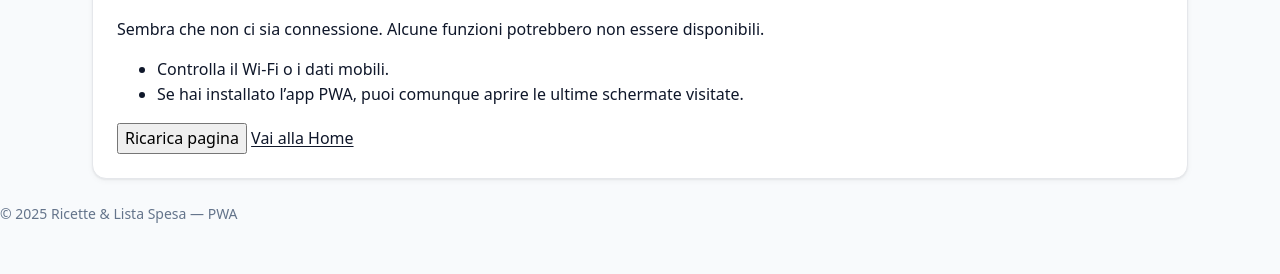
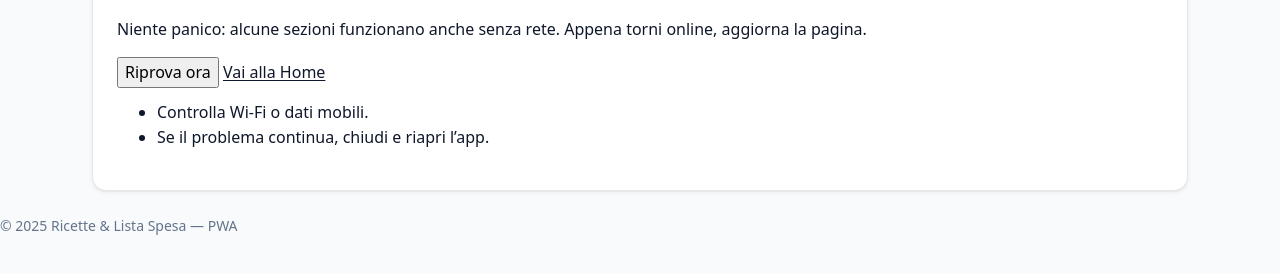
Before and after one commit to Salvatore251086/ricette-lista-spesa, a plain HTML site: page offline.html in a window 1280 px wide. Shown: the part 328-602 px from the top of the page. Drawn offline with Linux system fonts and the light colour scheme.

Commit message:
Update offline.html

```diff
--- a/offline.html
+++ b/offline.html
@@ -5,17 +5,16 @@
   <meta name="viewport" content="width=device-width, initial-scale=1" />
 
   <title>Sei offline | Ricette & Lista Spesa</title>
-  <meta name="description" content="Sei offline. Riprova quando avrai connessione. L’app PWA funziona anche senza rete per le schermate già aperte." />
-
-  <!-- Canonical -->
-  <link rel="canonical" href="https://salvatore251086.github.io/ricette-lista-spesa/offline.html" />
+  <meta name="description" content="Sembra che tu sia offline. Torna online per usare tutte le funzioni dell’app Ricette & Lista Spesa." />
+  <!-- Evita indicizzazione della pagina offline -->
+  <meta name="robots" content="noindex, nofollow, noarchive" />
 
   <!-- Open Graph -->
   <meta property="og:type" content="website">
   <meta property="og:locale" content="it_IT">
   <meta property="og:site_name" content="Ricette & Lista Spesa">
   <meta property="og:title" content="Sei offline">
-  <meta property="og:description" content="Riconnèttiti per usare tutte le funzionalità. La PWA mostra comunque le schermate salvate.">
+  <meta property="og:description" content="Niente paura: appena torni online riprendi da dove eri.">
   <meta property="og:url" content="https://salvatore251086.github.io/ricette-lista-spesa/offline.html">
   <meta property="og:image" content="https://salvatore251086.github.io/ricette-lista-spesa/assets/icons/icon-512.png">
   <meta property="og:image:width" content="512">
@@ -24,7 +23,7 @@
   <!-- Twitter -->
   <meta name="twitter:card" content="summary_large_image">
   <meta name="twitter:title" content="Sei offline">
-  <meta name="twitter:description" content="Riprova quando sei online. La PWA mantiene le schermate già aperte.">
+  <meta name="twitter:description" content="Riprova quando torni online.">
   <meta name="twitter:image" content="https://salvatore251086.github.io/ricette-lista-spesa/assets/icons/icon-512.png">
 
   <!-- PWA -->
@@ -50,17 +49,17 @@
   <main class="container">
     <section class="card">
       <h1 class="m0">Sei offline</h1>
-      <p class="lead">Sembra che non ci sia connessione. Alcune funzioni potrebbero non essere disponibili.</p>
-
-      <ul class="note">
-        <li>Controlla il Wi-Fi o i dati mobili.</li>
-        <li>Se hai installato l’app PWA, puoi comunque aprire le ultime schermate visitate.</li>
-      </ul>
+      <p class="lead">Niente panico: alcune sezioni funzionano anche senza rete. Appena torni online, aggiorna la pagina.</p>
 
       <div class="actions" style="margin-top:12px">
-        <button class="btn btn-primary" onclick="location.reload()">Ricarica pagina</button>
+        <button class="btn btn-primary" onclick="location.reload()">Riprova ora</button>
         <a class="btn btn-outline" href="/ricette-lista-spesa/">Vai alla Home</a>
       </div>
+
+      <ul class="note" style="margin-top:12px">
+        <li>Controlla Wi-Fi o dati mobili.</li>
+        <li>Se il problema continua, chiudi e riapri l’app.</li>
+      </ul>
     </section>
   </main>
 
```
